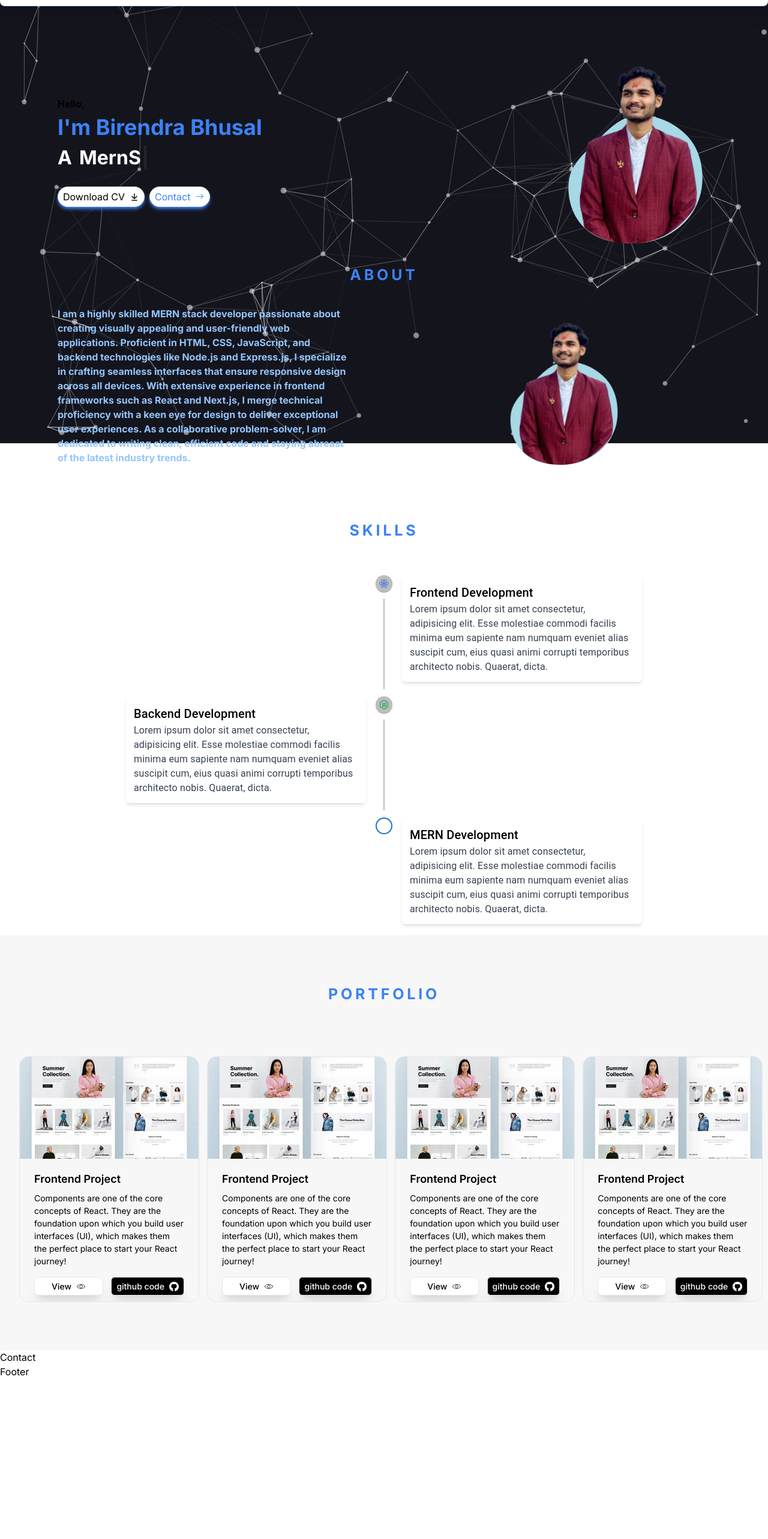
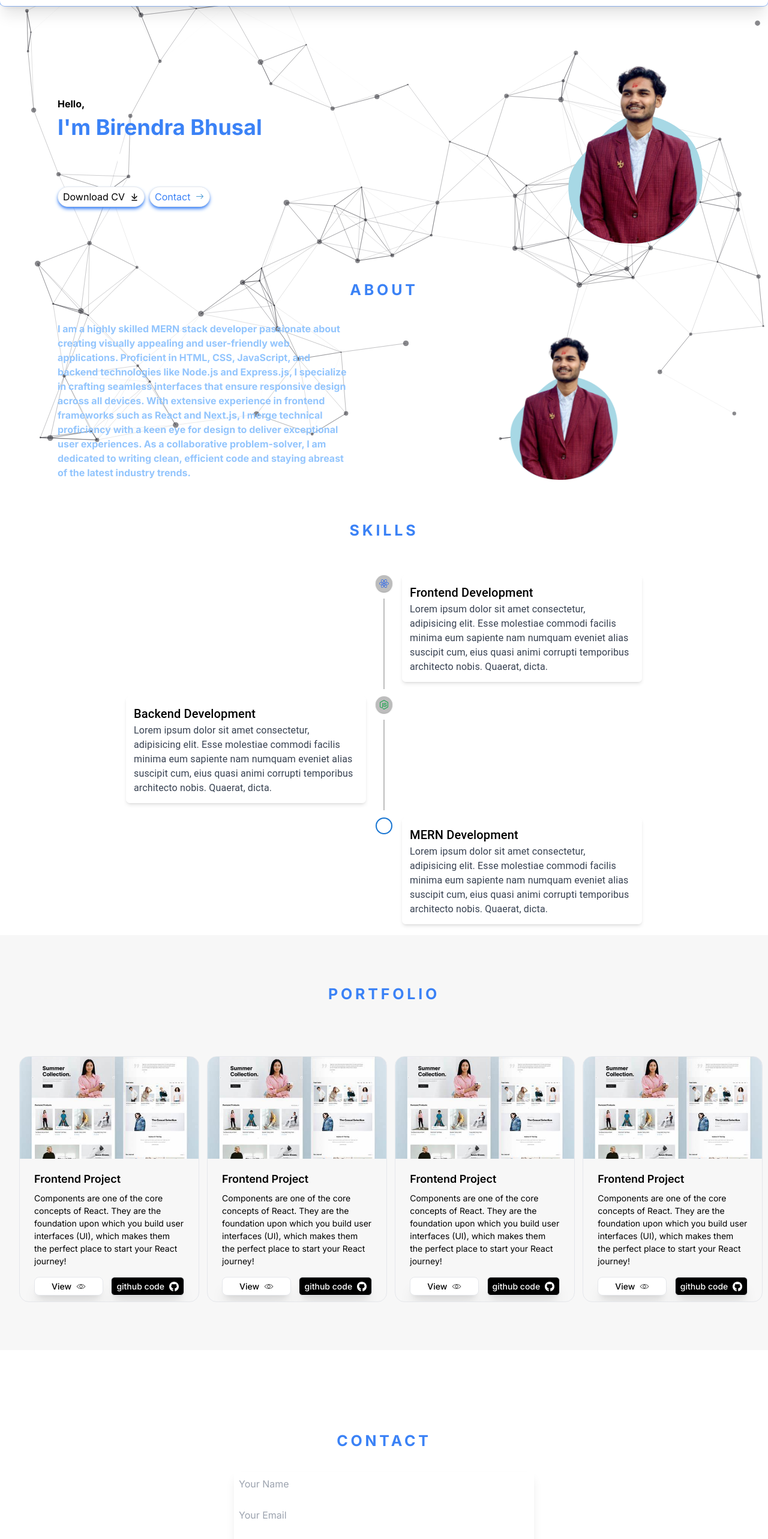
Before and after one commit to Birendra00000/Portfolio, a Next.js app: page / in a window 1280 px wide. Shown: the part 61-2627 px from the top of the page at 60% size. Before the commit the page ends 2360 px from the top, so only its background shows below. Built offline with nearby package versions, Linux system fonts and the light colour scheme.

Commit message:
changes in contact pages

```diff
--- a/src/app/components/About.jsx
+++ b/src/app/components/About.jsx
@@ -2,7 +2,7 @@ import Image from "next/image";
 import React from "react";
 const About = () => {
   return (
-    <section className="w-full padding-2 flex flex-col items-center justify-center gap-20 py-10 pb-32 md:gap-28 lg:py-20 lg:flex-row h-[300px] top-5 relative">
+    <section className="w-full padding-2 flex flex-col items-center justify-center gap-20 py-10 pb-32 md:gap-28 lg:py-20 lg:flex-row h-[300px] top-[45px] relative">
       <div className="w-[85%]  flex justify-center flex-col">
         <span className="text-center font-semibold lg:font-bold  uppercase tracking-[0.3rem] text-blue-500 text-[25px] mb-[3%]">
           About
--- a/src/app/components/Contact.jsx
+++ b/src/app/components/Contact.jsx
@@ -1,7 +1,37 @@
 import React from "react";
 
 const Contact = () => {
-  return <div>Contact</div>;
+  return (
+    <div className="w-full padding-2 flex flex-col items-center justify-center gap-20 py-10 pb-32 md:gap-28 lg:py-20  h-[500px] top-[90px] relative mb-5">
+      <div className="w-[85%]  flex justify-center flex-col">
+        <span className="text-center font-semibold lg:font-bold  uppercase tracking-[0.3rem] text-blue-500 text-[25px] mb-[3%]">
+          Contact
+        </span>
+        <form className="flex flex-col justify-center items-center">
+          <div className="flex flex-col justify-center gap-3 w-[500px] shadow-lg ">
+            <input
+              type="text"
+              placeholder="Your Name"
+              className="p-2 rounded-md outline-none"
+            />
+            <input
+              type="email"
+              placeholder="Your Email"
+              className="p-2 rounded-md outline-none"
+            />
+            <textarea
+              id=""
+              cols="12"
+              rows="7"
+              placeholder="Start Writing here...."
+              className="outline-none w-[500px] resize-none  h-[240px] p-2 rounded-md overflow-auto shadow-none"
+              name="description"
+            />
+          </div>
+        </form>
+      </div>
+    </div>
+  );
 };
 
 export default Contact;
--- a/src/app/components/Particles.jsx
+++ b/src/app/components/Particles.jsx
@@ -32,7 +32,7 @@ const ParticlesCover = () => {
     () => ({
       background: {
         color: {
-          value: "#14141c",
+          value: "#fff",
         },
       },
 
@@ -60,10 +60,10 @@ const ParticlesCover = () => {
       },
       particles: {
         color: {
-          value: "#fff",
+          value: "#14141c",
         },
         links: {
-          color: "#fff",
+          color: "#14141c",
           distance: 150,
           enable: true,
           opacity: 0.5,
```
